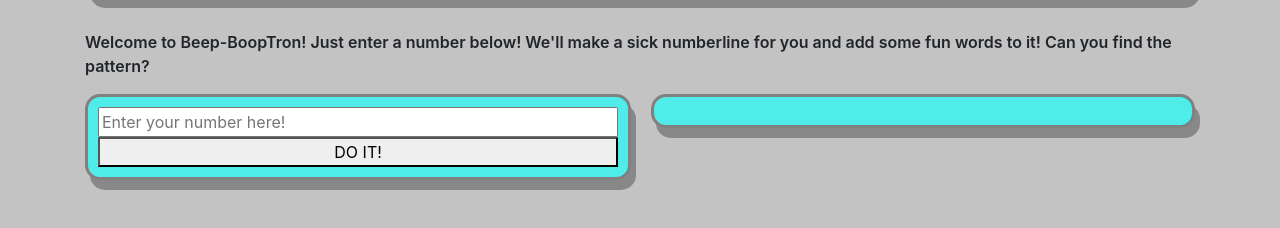
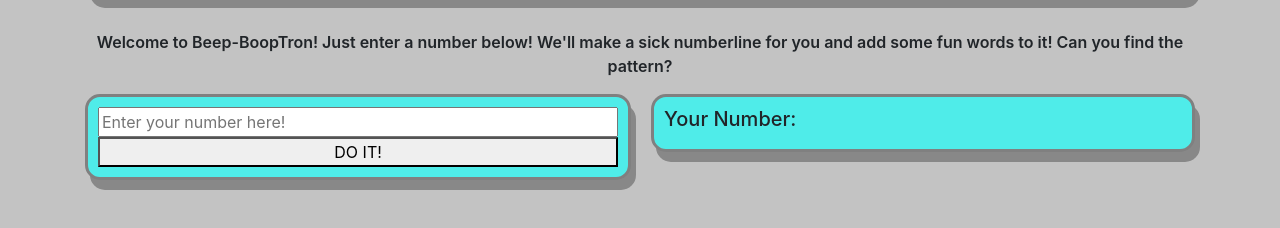
Before and after one commit to Triknives/beep-boop-project, a plain HTML site: page index.html in a window 1280 px wide. Shown: the part 212-440 px from the top of the page. Drawn offline with Linux system fonts and the light colour scheme.

Commit message:
update site styling

```diff
--- a/css/styles.css
+++ b/css/styles.css
@@ -1,10 +1,6 @@
 body{
   background-color: #c3c3c3;
   font-weight: 600;
-}
-
-h1 {
-  text-align: center;
 }
 
 .content {
@@ -16,7 +12,8 @@ h1 {
   border-radius:15px;rgb(187, 181, 183);
   border: 3px solid grey;
   margin-top: 20px;
-  box-shadow: 5px 10px #888888
+  box-shadow: 5px 10px #888888;
+  text-align: center;
 }
 
 form{
@@ -51,3 +48,7 @@ input {
 button {
   width:100%;
 }
+
+p {
+  text-align: center;
+}
--- a/index.html
+++ b/index.html
@@ -20,7 +20,7 @@
     </form>
 
     <div id="resultsbox">
-      <h5><span id="userResults"></span></h5>
+      <h5>Your Number: <span id="userResults"></span></h5>
     </div>
   </div>
 </body>
```
